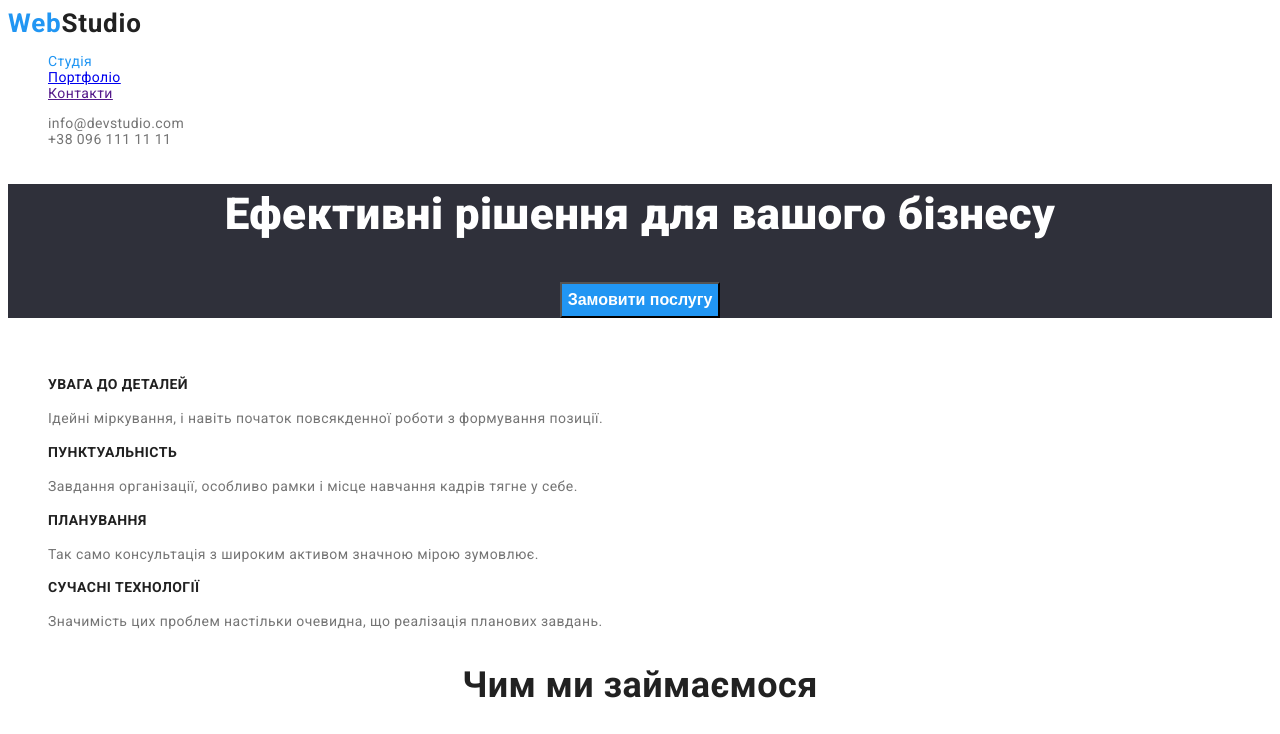
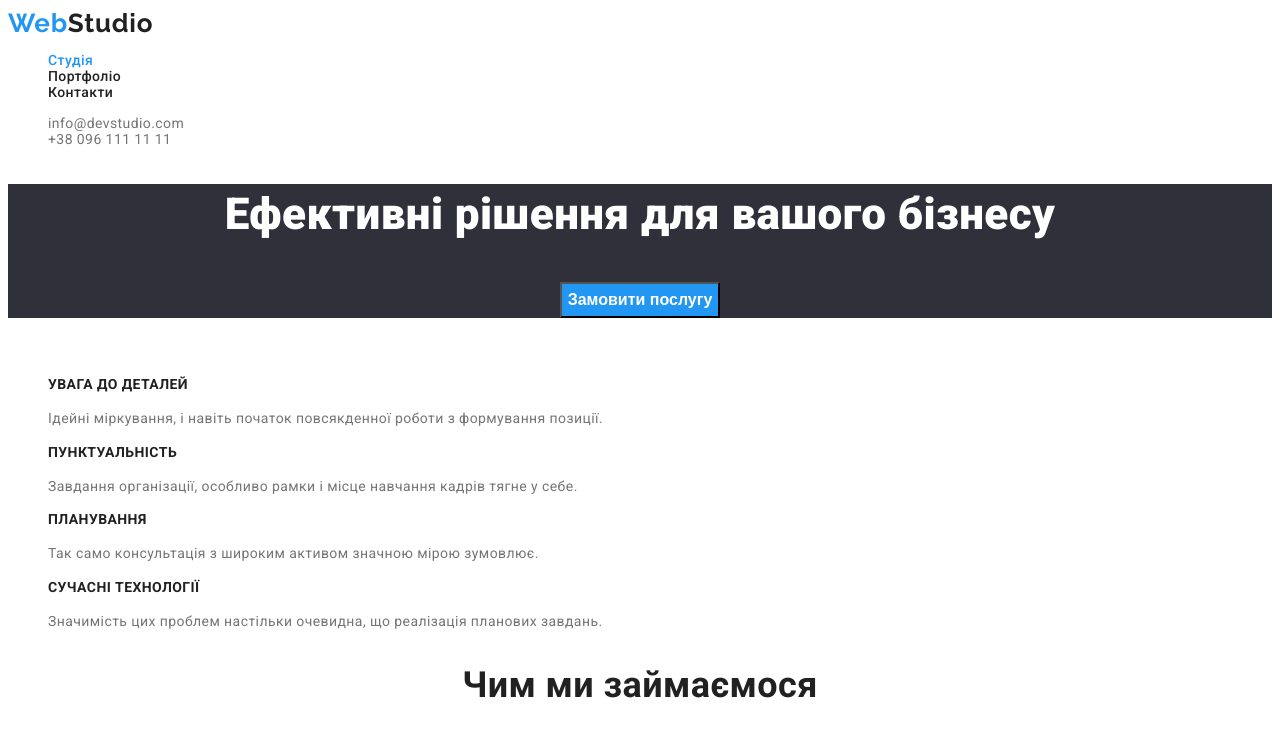
Before and after one commit to OlgaBulavin/goitt-markup-hw-02, a plain HTML site: page index.html in a window 1280 px wide. Shown: the top 734 px of the page. Drawn offline with Linux system fonts and the light colour scheme.

Commit message:
home work 2

```diff
--- a/css/styles.css
+++ b/css/styles.css
@@ -27,6 +27,8 @@ body {
   font-weight: 700;
   font-size: 26px;
   line-height: 1.2;
+  font-family: 'Raleway', sans-serif;
+  text-decoration: none;
 }
 
 .logo.link {
@@ -42,6 +44,14 @@ body {
   list-style: none;
 }
 
+.site-nav {
+  color: var(--secondary-text-color);
+  font-weight: 500;
+  font-size: 14px;
+  line-height: 1.14;
+  text-decoration: none;
+}
+
 .site-nav .list {
   color: var(--secondary-text-color);
   font-weight: 500;
@@ -50,9 +60,9 @@ body {
   text-decoration: none;
 }
 
-.site-nav .list:hover,
-.site-nav .list:focus {
-  color: var(--title-text-color);
+.site-nav:hover,
+.site-nav:focus {
+  color: var(--accent-color);
 }
 
 .site-nav .link {
@@ -161,8 +171,9 @@ background-color: var(--secondary-button-color);
   cursor: pointer;
 }
 
-.button.secondary .blue {
+.button.secondary.blue {
   background-color: var(--accent-color);
+  color: var(--title-text-color);
 }
 
 .accent {
@@ -182,7 +193,8 @@ background-color: var(--secondary-button-color);
   text-decoration: none;
 }
 
-.footer .logo {
+footer .logo {
+  font-family: Raleway;
   color: var(--title-text-color);
   font-weight: 700;
   font-size: 26px;
--- a/index.html
+++ b/index.html
@@ -21,8 +21,8 @@
         >
         <ul class="site-nav list">
           <li><a href="./index.html" class="link current">Студія</a></li>
-          <li><a href="./portfolio.html">Портфоліо</a></li>
-          <li><a href="">Контакти</a></li>
+          <li><a href="./portfolio.html" class="site-nav">Портфоліо</a></li>
+          <li><a href="" class="site-nav">Контакти</a></li>
         </ul>
       </nav>
       <ul class="list">
```
Also changed, not shown: portfolio.html (+3 -3 lines).
